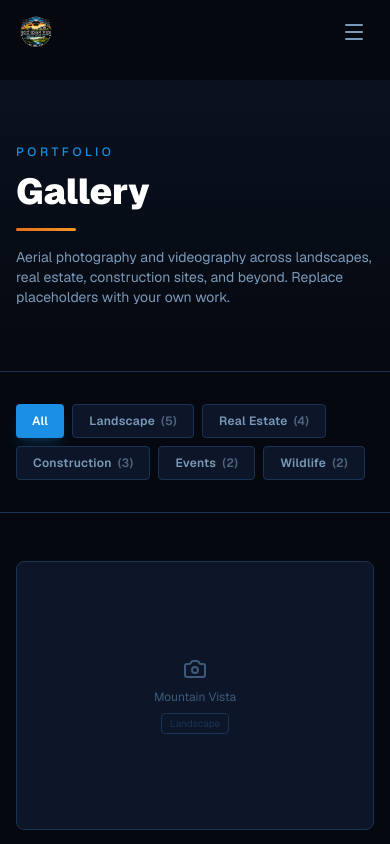
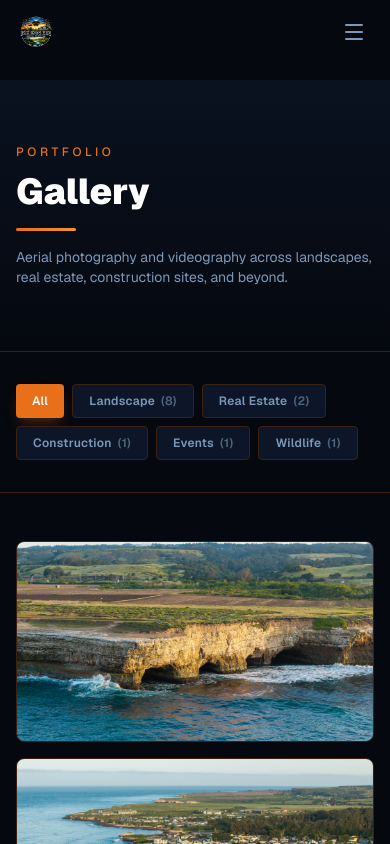
Before and after one commit to JasonKodner25/initialproject-, a Next.js app: page /gallery in a window 390 px wide. Shown: the top 844 px of the page. Built offline with nearby package versions, Linux system fonts and the light colour scheme.

Commit message:
Add Santa Cruz photos to gallery and apply orange theme

```diff
--- a/src/app/gallery/page.tsx
+++ b/src/app/gallery/page.tsx
@@ -1,53 +1,126 @@
 'use client';
 
 import { useState } from 'react';
+import Image from 'next/image';
 import { Camera, X } from 'lucide-react';
 
 type Category = 'All' | 'Landscape' | 'Real Estate' | 'Construction' | 'Events' | 'Wildlife';
 
 const categories: Category[] = ['All', 'Landscape', 'Real Estate', 'Construction', 'Events', 'Wildlife'];
 
-const placeholderItems: { id: number; category: Exclude<Category, 'All'>; label: string; aspect: string }[] = [
-  { id: 1,  category: 'Landscape',   label: 'Mountain Vista',         aspect: 'aspect-[4/3]' },
-  { id: 2,  category: 'Real Estate', label: 'Luxury Home Exterior',   aspect: 'aspect-square' },
-  { id: 3,  category: 'Landscape',   label: 'River Valley Sunrise',   aspect: 'aspect-[16/9]' },
-  { id: 4,  category: 'Construction',label: 'Commercial Site Survey', aspect: 'aspect-[4/3]' },
-  { id: 5,  category: 'Real Estate', label: 'Lakefront Property',     aspect: 'aspect-[3/4]' },
-  { id: 6,  category: 'Events',      label: 'Outdoor Wedding',        aspect: 'aspect-[4/3]' },
-  { id: 7,  category: 'Landscape',   label: 'Autumn Forest',          aspect: 'aspect-square' },
-  { id: 8,  category: 'Wildlife',    label: 'Coastal Shoreline',      aspect: 'aspect-[16/9]' },
-  { id: 9,  category: 'Real Estate', label: 'Golf Community',         aspect: 'aspect-[4/3]' },
-  { id: 10, category: 'Construction','label': 'Bridge Progress',      aspect: 'aspect-[3/4]' },
-  { id: 11, category: 'Landscape',   label: 'Desert Dunes at Dusk',   aspect: 'aspect-[4/3]' },
-  { id: 12, category: 'Events',      label: 'City Festival',          aspect: 'aspect-square' },
-  { id: 13, category: 'Real Estate', label: 'Suburban Neighborhood',  aspect: 'aspect-[16/9]' },
-  { id: 14, category: 'Wildlife',    label: 'Wetlands Panorama',      aspect: 'aspect-[3/4]' },
-  { id: 15, category: 'Landscape',   label: 'Coastal Cliffs',         aspect: 'aspect-[4/3]' },
-  { id: 16, category: 'Construction','label': 'High-Rise Development', aspect: 'aspect-square' },
+interface GalleryItem {
+  id: number;
+  category: Exclude<Category, 'All'>;
+  label: string;
+  location?: string;
+  date?: string;
+  src?: string;
+  aspect: string;
+}
+
+const galleryItems: GalleryItem[] = [
+  {
+    id: 1,
+    category: 'Landscape',
+    label: 'Natural Bridges Aerial',
+    location: 'Natural Bridges State Beach, Santa Cruz',
+    date: 'April 16, 2026',
+    src: '/DJI_20260416065653_0188_D.jpeg',
+    aspect: 'aspect-[16/9]',
+  },
+  {
+    id: 2,
+    category: 'Landscape',
+    label: 'Coastal Dawn Flight',
+    location: 'Natural Bridges State Beach, Santa Cruz',
+    date: 'April 16, 2026',
+    src: '/DJI_20260416070936_0204_D.jpeg',
+    aspect: 'aspect-[4/3]',
+  },
+  {
+    id: 3,
+    category: 'Landscape',
+    label: 'Shoreline from Above',
+    location: 'Natural Bridges State Beach, Santa Cruz',
+    date: 'April 16, 2026',
+    src: '/DJI_20260416071343_0209_D.jpeg',
+    aspect: 'aspect-[4/3]',
+  },
+  {
+    id: 4,
+    category: 'Landscape',
+    label: 'Santa Cruz Coastline',
+    location: 'Natural Bridges State Beach, Santa Cruz',
+    date: 'April 16, 2026',
+    src: '/DJI_20260416072131_0221_D.jpeg',
+    aspect: 'aspect-[16/9]',
+  },
+  {
+    id: 5,
+    category: 'Landscape',
+    label: 'Natural Bridges Beach',
+    location: 'Natural Bridges State Beach, Santa Cruz',
+    date: 'April 16, 2026',
+    src: '/IMG_3322.jpeg',
+    aspect: 'aspect-[4/3]',
+  },
+  {
+    id: 6,
+    category: 'Landscape',
+    label: 'Coastal View',
+    location: 'Natural Bridges State Beach, Santa Cruz',
+    date: 'April 16, 2026',
+    src: '/IMG_3510.jpeg',
+    aspect: 'aspect-square',
+  },
+  {
+    id: 7,
+    category: 'Landscape',
+    label: 'Beach at Natural Bridges',
+    location: 'Natural Bridges State Beach, Santa Cruz',
+    date: 'April 16, 2026',
+    src: '/IMG_3512.jpeg',
+    aspect: 'aspect-[4/3]',
+  },
+  {
+    id: 8,
+    category: 'Landscape',
+    label: 'Santa Cruz Shore',
+    location: 'Natural Bridges State Beach, Santa Cruz',
+    date: 'April 16, 2026',
+    src: '/IMG_3513.jpeg',
+    aspect: 'aspect-[3/4]',
+  },
+  { id: 9,  category: 'Real Estate',   label: 'Luxury Home Exterior',   aspect: 'aspect-[4/3]' },
+  { id: 10, category: 'Real Estate',   label: 'Lakefront Property',     aspect: 'aspect-[3/4]' },
+  { id: 11, category: 'Construction',  label: 'Commercial Site Survey', aspect: 'aspect-[4/3]' },
+  { id: 12, category: 'Events',        label: 'Outdoor Wedding',        aspect: 'aspect-[4/3]' },
+  { id: 13, category: 'Wildlife',      label: 'Coastal Shoreline',      aspect: 'aspect-[16/9]' },
 ];
 
 export default function GalleryPage() {
   const [active, setActive] = useState<Category>('All');
   const [lightbox, setLightbox] = useState<number | null>(null);
 
-  const filtered = active === 'All' ? placeholderItems : placeholderItems.filter((i) => i.category === active);
+  const filtered = active === 'All' ? galleryItems : galleryItems.filter((i) => i.category === active);
+  const lightboxItem = galleryItems.find((i) => i.id === lightbox);
 
   return (
     <main className="pt-20">
       {/* ── Page Header ─────────────────────────────────────────────── */}
-      <section className="py-16 bg-gradient-to-b from-[#0a1220] to-[#05080f] border-b border-[#1a3354]">
+      <section className="py-16 bg-gradient-to-b from-[#0a1220] to-[#05080f] border-b border-[#3d2010]">
         <div className="max-w-7xl mx-auto px-4 sm:px-6 lg:px-8">
-          <div className="text-[#1a8fe3] text-xs tracking-[0.3em] uppercase font-medium mb-3">Portfolio</div>
+          <div className="text-[#e8701a] text-xs tracking-[0.3em] uppercase font-medium mb-3">Portfolio</div>
           <h1 className="text-4xl sm:text-5xl font-black text-white">Gallery</h1>
           <div className="section-divider mt-4" />
           <p className="text-[#7a99b8] text-sm sm:text-base mt-4 max-w-xl">
-            Aerial photography and videography across landscapes, real estate, construction sites, and beyond. Replace placeholders with your own work.
+            Aerial photography and videography across landscapes, real estate, construction sites, and beyond.
           </p>
         </div>
       </section>
 
       {/* ── Filter Bar ──────────────────────────────────────────────── */}
-      <section className="py-8 bg-[#05080f] border-b border-[#1a3354] sticky top-16 lg:top-20 z-30">
+      <section className="py-8 bg-[#05080f] border-b border-[#3d2010] sticky top-16 lg:top-20 z-30">
         <div className="max-w-7xl mx-auto px-4 sm:px-6 lg:px-8">
           <div className="flex gap-2 flex-wrap">
             {categories.map((cat) => (
@@ -56,14 +129,14 @@ export default function GalleryPage() {
                 onClick={() => setActive(cat)}
                 className={`px-4 py-2 rounded text-xs sm:text-sm font-semibold tracking-wide transition-all ${
                   active === cat
-                    ? 'bg-[#1a8fe3] text-white shadow-lg shadow-[#1a8fe3]/20'
-                    : 'bg-[#0d1628] border border-[#1a3354] text-[#7a99b8] hover:text-white hover:border-[#1a8fe3]/50'
+                    ? 'bg-[#e8701a] text-white shadow-lg shadow-[#e8701a]/20'
+                    : 'bg-[#0d1628] border border-[#3d2010] text-[#7a99b8] hover:text-white hover:border-[#e8701a]/50'
                 }`}
               >
                 {cat}
                 {cat !== 'All' && (
                   <span className="ml-1.5 text-xs opacity-60">
-                    ({placeholderItems.filter((i) => i.category === cat).length})
+                    ({galleryItems.filter((i) => i.category === cat).length})
                   </span>
                 )}
               </button>
@@ -79,31 +152,46 @@ export default function GalleryPage() {
             {filtered.map((item) => (
               <div
                 key={item.id}
-                className={`masonry-item relative overflow-hidden rounded-lg bg-[#0d1628] border border-[#1a3354] cursor-pointer group hover:border-[#1a8fe3]/50 transition-all ${item.aspect}`}
+                className={`masonry-item relative overflow-hidden rounded-lg border border-[#3d2010] cursor-pointer group hover:border-[#e8701a]/50 transition-all ${item.aspect} ${item.src ? 'bg-black' : 'bg-[#0d1628]'}`}
                 onClick={() => setLightbox(item.id)}
               >
-                {/* Placeholder content */}
+                {item.src ? (
+                  <Image
+                    src={item.src}
+                    alt={item.label}
+                    fill
+                    className="object-cover group-hover:scale-105 transition-transform duration-500"
+                    sizes="(max-width: 768px) 50vw, 25vw"
+                  />
+                ) : (
                   <div className="absolute inset-0 flex flex-col items-center justify-center gap-2">
-                  <Camera size={24} className="text-[#3d5a78]" />
-                  <span className="text-[#3d5a78] text-xs text-center px-2">{item.label}</span>
-                  <span className="text-[#1a3354] text-[10px] border border-[#1a3354] px-2 py-0.5 rounded">
+                    <Camera size={24} className="text-[#4a3018]" />
+                    <span className="text-[#4a3018] text-xs text-center px-2">{item.label}</span>
+                    <span className="text-[#3d2010] text-[10px] border border-[#3d2010] px-2 py-0.5 rounded">
                       {item.category}
                     </span>
                   </div>
+                )}
 
                 {/* Hover overlay */}
-                <div className="absolute inset-0 bg-[#1a8fe3]/0 group-hover:bg-[#1a8fe3]/10 transition-all" />
+                <div className="absolute inset-0 bg-black/0 group-hover:bg-black/30 transition-all" />
+
+                {/* Info on hover */}
+                <div className="absolute bottom-0 left-0 right-0 p-3 translate-y-full group-hover:translate-y-0 transition-transform duration-300 bg-gradient-to-t from-black/80 to-transparent">
+                  <div className="text-white text-xs font-semibold">{item.label}</div>
+                  {item.location && <div className="text-[#e8701a] text-[10px] mt-0.5">{item.location}</div>}
+                </div>
 
                 {/* Category badge */}
                 <div className="absolute top-2 left-2 opacity-0 group-hover:opacity-100 transition-opacity">
-                  <span className="px-2 py-1 bg-[#05080f]/80 backdrop-blur-sm text-[#1a8fe3] text-[10px] rounded font-medium border border-[#1a8fe3]/30">
+                  <span className="px-2 py-1 bg-[#05080f]/80 backdrop-blur-sm text-[#e8701a] text-[10px] rounded font-medium border border-[#e8701a]/30">
                     {item.category}
                   </span>
                 </div>
 
                 {/* Expand icon */}
                 <div className="absolute bottom-2 right-2 opacity-0 group-hover:opacity-100 transition-opacity">
-                  <div className="w-7 h-7 bg-[#1a8fe3] rounded flex items-center justify-center">
+                  <div className="w-7 h-7 bg-[#e8701a] rounded flex items-center justify-center">
                     <Camera size={13} className="text-white" />
                   </div>
                 </div>
@@ -112,43 +200,57 @@ export default function GalleryPage() {
           </div>
 
           {filtered.length === 0 && (
-            <div className="text-center py-20 text-[#3d5a78]">No photos in this category yet.</div>
+            <div className="text-center py-20 text-[#4a3018]">No photos in this category yet.</div>
           )}
         </div>
       </section>
 
       {/* ── Lightbox ────────────────────────────────────────────────── */}
-      {lightbox !== null && (() => {
-        const item = placeholderItems.find((i) => i.id === lightbox);
-        if (!item) return null;
-        return (
+      {lightbox !== null && lightboxItem && (
         <div
-            className="fixed inset-0 z-50 bg-black/90 backdrop-blur flex items-center justify-center p-4"
+          className="fixed inset-0 z-50 bg-black/95 backdrop-blur flex items-center justify-center p-4"
           onClick={() => setLightbox(null)}
         >
           <div
-              className="relative bg-[#0d1628] border border-[#1a3354] rounded-2xl p-8 max-w-2xl w-full flex flex-col items-center gap-4"
+            className="relative max-w-4xl w-full flex flex-col items-center gap-4"
             onClick={(e) => e.stopPropagation()}
           >
             <button
               onClick={() => setLightbox(null)}
-                className="absolute top-4 right-4 text-[#7a99b8] hover:text-white transition-colors"
+              className="absolute -top-10 right-0 text-[#7a99b8] hover:text-white transition-colors"
             >
-                <X size={22} />
+              <X size={24} />
             </button>
-              <div className="w-full aspect-video bg-[#0a1220] border border-[#1a3354] rounded-lg flex flex-col items-center justify-center gap-3">
-                <Camera size={36} className="text-[#3d5a78]" />
-                <span className="text-[#3d5a78] text-sm">{item.label}</span>
-                <span className="text-[#1a3354] text-xs">Replace with actual photo</span>
+
+            {lightboxItem.src ? (
+              <div className="relative w-full max-h-[75vh] aspect-video rounded-xl overflow-hidden">
+                <Image
+                  src={lightboxItem.src}
+                  alt={lightboxItem.label}
+                  fill
+                  className="object-contain"
+                  sizes="100vw"
+                />
               </div>
-              <div>
-                <div className="text-white font-bold text-lg">{item.label}</div>
-                <div className="text-[#1a8fe3] text-xs font-medium mt-1">{item.category}</div>
+            ) : (
+              <div className="w-full aspect-video bg-[#0d1628] border border-[#3d2010] rounded-xl flex flex-col items-center justify-center gap-3">
+                <Camera size={36} className="text-[#4a3018]" />
+                <span className="text-[#4a3018] text-sm">{lightboxItem.label}</span>
+              </div>
+            )}
+
+            <div className="text-center">
+              <div className="text-white font-bold text-lg">{lightboxItem.label}</div>
+              {lightboxItem.location && (
+                <div className="text-[#e8701a] text-sm mt-1">{lightboxItem.location}</div>
+              )}
+              {lightboxItem.date && (
+                <div className="text-[#7a99b8] text-xs mt-1">{lightboxItem.date}</div>
+              )}
             </div>
           </div>
         </div>
-        );
-      })()}
+      )}
     </main>
   );
 }
```
Lines whose indentation alone changed are shown as unchanged.
